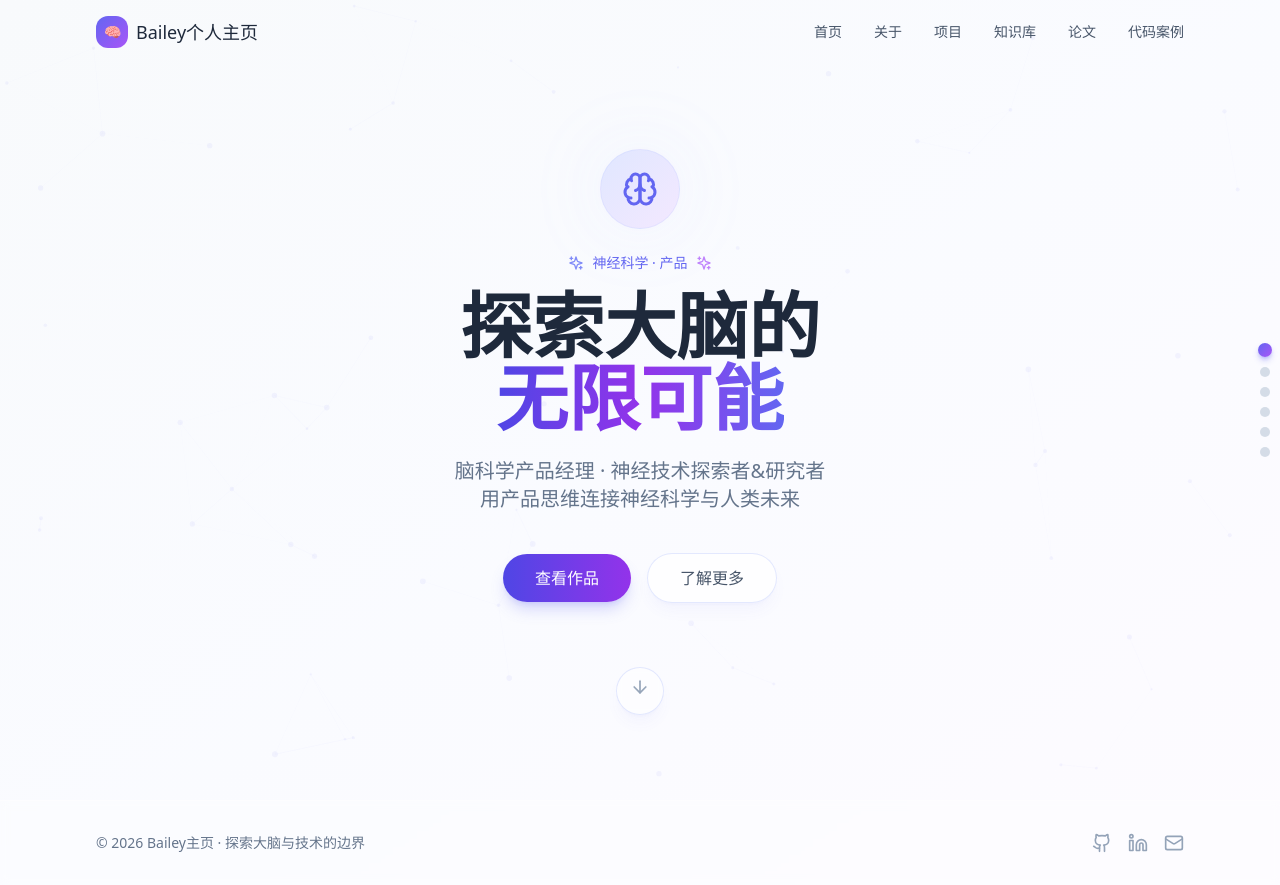
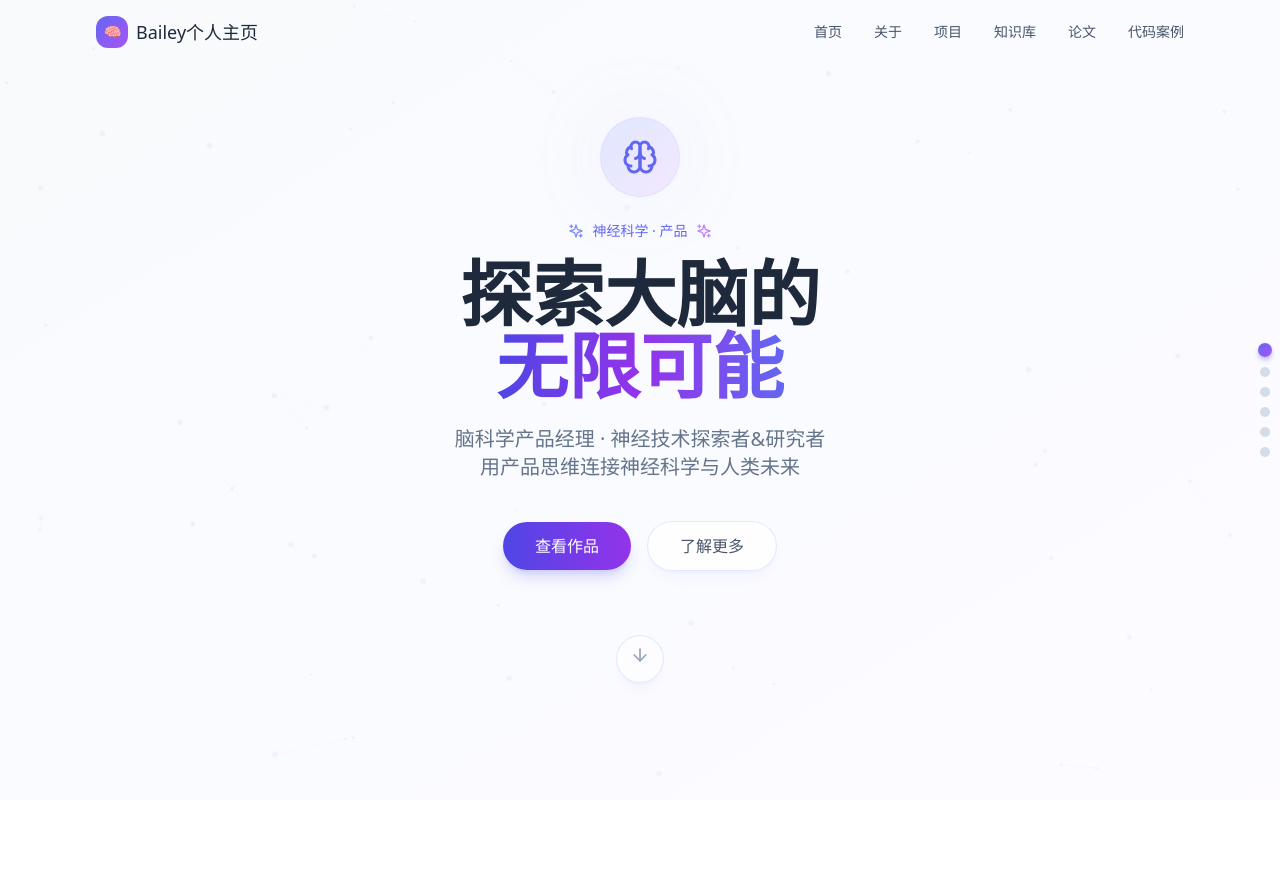
Before and after one commit to BaileyZhou/self-web2, a Next.js app: page / in a window 1280 px wide. After the commit the page ends 800 px from the top, so only its background shows below. Built offline with nearby package versions, Linux system fonts and the light colour scheme.

Commit message:
修复bug：1、页面切换时闪烁问题；2、底部栏重复；3、首次加载无法加载，空白

```diff
--- a/src/app/knowledge/[id]/page.tsx
+++ b/src/app/knowledge/[id]/page.tsx
@@ -3,6 +3,7 @@
 import Link from 'next/link'
 import { notFound } from 'next/navigation'
 import { ArrowLeft, BookOpen, CalendarDays } from 'lucide-react'
+import Footer from '@/components/ui/Footer'
 import { experience, site } from '@/lib/data'
 
 // 静态导出：为每张知识卡片预生成静态页面
@@ -110,6 +111,7 @@ export default async function KnowledgePage({
           </div>
         </article>
       </div>
+      <Footer />
     </main>
   )
 }
--- a/src/app/layout.tsx
+++ b/src/app/layout.tsx
@@ -3,7 +3,6 @@ import type { Metadata } from 'next'
 import { Inter } from 'next/font/google'
 import './globals.css'
 import Header from '@/components/ui/Header'
-import Footer from '@/components/ui/Footer'
 import NeuronBackground from '@/components/ui/NeuronBackground'
 import ScrollProgress from '@/components/ui/ScrollProgress'
 import { siteContent } from '@/lib/data'
@@ -35,7 +34,6 @@ export default function RootLayout({
         {/* 右侧滚动进度条 */}
         <ScrollProgress />
         <main className="relative z-10">{children}</main>
-        <Footer />
         {/* 背景装饰 */}
         <div className="fixed inset-0 -z-10 overflow-hidden pointer-events-none">
           <NeuronBackground />
--- a/src/components/sections/About.tsx
+++ b/src/components/sections/About.tsx
@@ -8,11 +8,7 @@ import { about } from '@/lib/data'
 
 export default function About() {
   return (
-    <Section
-      id="about"
-      variant="indigo"
-      className="section-padding bg-gradient-to-br from-slate-50 via-indigo-50 to-purple-50 rounded-t-[2rem] shadow-[0_-24px_70px_-20px_rgba(99,102,241,0.45)]"
-    >
+    <Section id="about" variant="indigo" className="section-padding">
       <div className="container-custom">
         <SectionHeader
           title={about.title}
--- a/src/components/sections/Hero.tsx
+++ b/src/components/sections/Hero.tsx
@@ -1,38 +1,17 @@
 // src/components/sections/Hero.tsx
 'use client'
 
-import { useEffect, useRef } from 'react'
 import Link from 'next/link'
 import { ArrowDown, Brain, Sparkles } from 'lucide-react'
 import { hero } from '@/lib/data'
 import { pager } from '@/lib/pager'
 
 export default function Hero() {
-  const textRef = useRef<HTMLDivElement>(null)
-
-  useEffect(() => {
-    const observer = new IntersectionObserver(
-      ([entry]) => {
-        if (entry.isIntersecting) {
-          entry.target.classList.add('opacity-100', 'translate-y-0')
-        }
-      },
-      { threshold: 0.1 }
-    )
-
-    if (textRef.current) {
-      observer.observe(textRef.current)
-    }
-
-    return () => observer.disconnect()
-  }, [])
-
   return (
     <section id="hero" className="min-h-screen flex items-center justify-center section-padding pt-24">
       <div className="container-custom">
-        <div
-          ref={textRef}
-          className="text-center opacity-0 translate-y-8 transition-all duration-1000"
+        {/* 用纯 CSS 动画淡入上浮（不依赖 IntersectionObserver，避免首屏不显现） */}
+        <div className="text-center animate-fade-up"
         >
           {/* 装饰大脑轮廓 */}
           <div className="relative inline-block mb-6">
--- a/src/components/ui/CardPager.tsx
+++ b/src/components/ui/CardPager.tsx
@@ -154,24 +154,23 @@ export default function CardPager() {
           <div
             key={page.id}
             aria-hidden={!active}
-            className={`absolute inset-0 transition-all duration-[650ms] ease-in-out ${
-              active
-                ? 'opacity-100 translate-y-0 z-10'
-                : 'opacity-0 translate-y-3 z-0 pointer-events-none'
+            className={`absolute inset-0 transition-opacity duration-[650ms] ease-in-out ${
+              active ? 'opacity-100 z-10' : 'opacity-0 z-0 pointer-events-none'
             }`}
           >
-            <div
-              ref={(el) => {
-                scrollRefs.current[i] = el
-              }}
-              className="h-full overflow-y-auto overscroll-contain"
-            >
-              <div className="min-h-full flex flex-col">
-                <div className="flex-1">
+            <div className="flex flex-col h-full">
+              {/* 卡片内容区（可滚动），页脚固定在卡片底部 */}
+              <div
+                ref={(el) => {
+                  scrollRefs.current[i] = el
+                }}
+                className="flex-1 overflow-y-auto overscroll-contain"
+              >
+                <div className="min-h-full">
                   <page.Comp />
                 </div>
-                {page.showFooter && <Footer />}
               </div>
+              {page.showFooter && <Footer />}
             </div>
           </div>
         )
--- a/tailwind.config.js
+++ b/tailwind.config.js
@@ -59,6 +59,7 @@ module.exports = {
         'drift-slow': 'drift 9s ease-in-out infinite',
         'twinkle': 'twinkle 2.4s ease-in-out infinite',
         'wiggle': 'wiggle 3.2s ease-in-out infinite',
+        'fade-up': 'fadeUp 0.9s ease-out forwards',
       },
       keyframes: {
         float: {
@@ -68,6 +69,10 @@ module.exports = {
         drift: {
           '0%, 100%': { transform: 'translate(0, 0) rotate(0deg)', opacity: '0.9' },
           '50%': { transform: 'translate(-12px, 16px) rotate(20deg)', opacity: '0.5' },
+        },
+        fadeUp: {
+          '0%': { opacity: '0', transform: 'translateY(32px)' },
+          '100%': { opacity: '1', transform: 'translateY(0)' },
         },
         twinkle: {
           '0%, 100%': { opacity: '0.3' },
```
